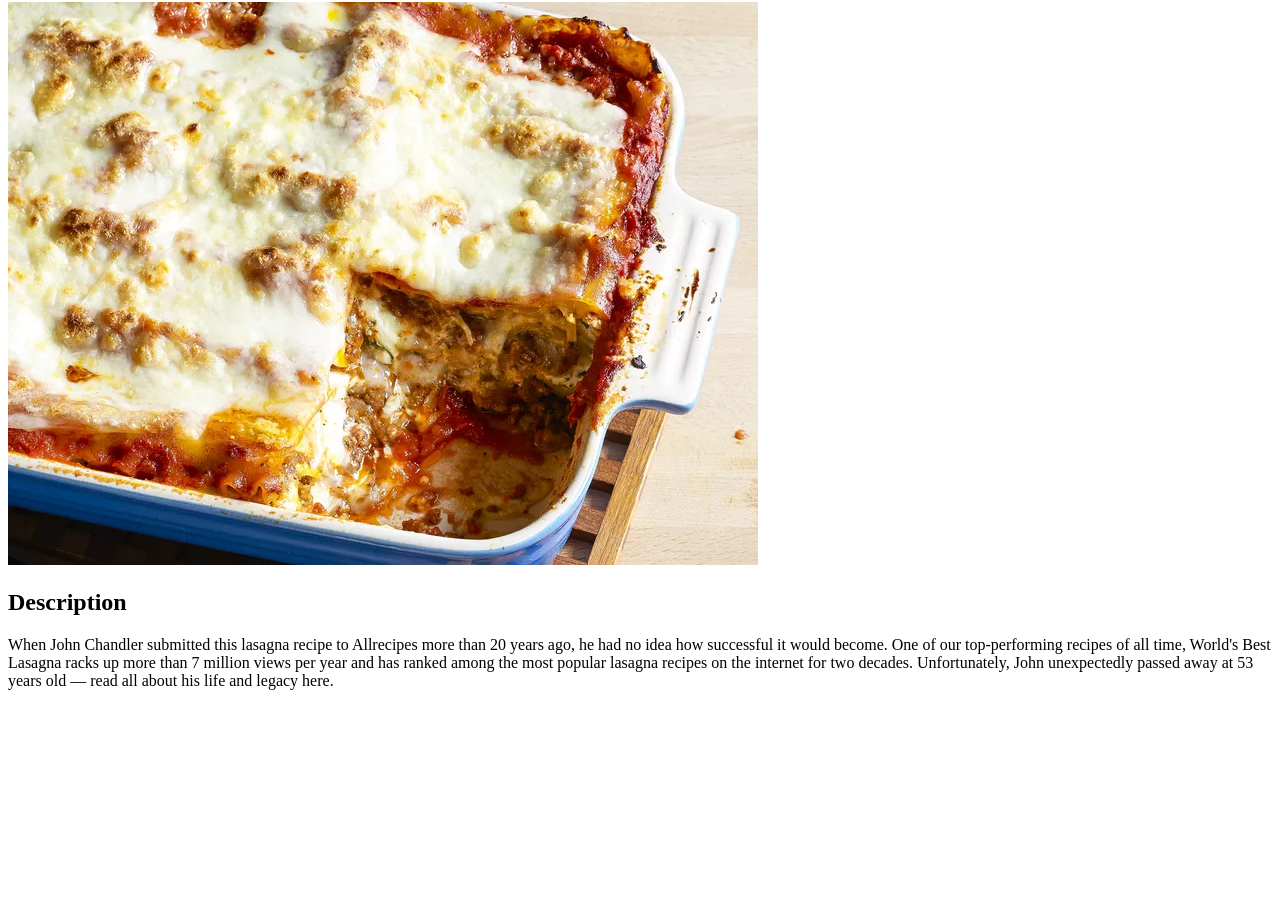
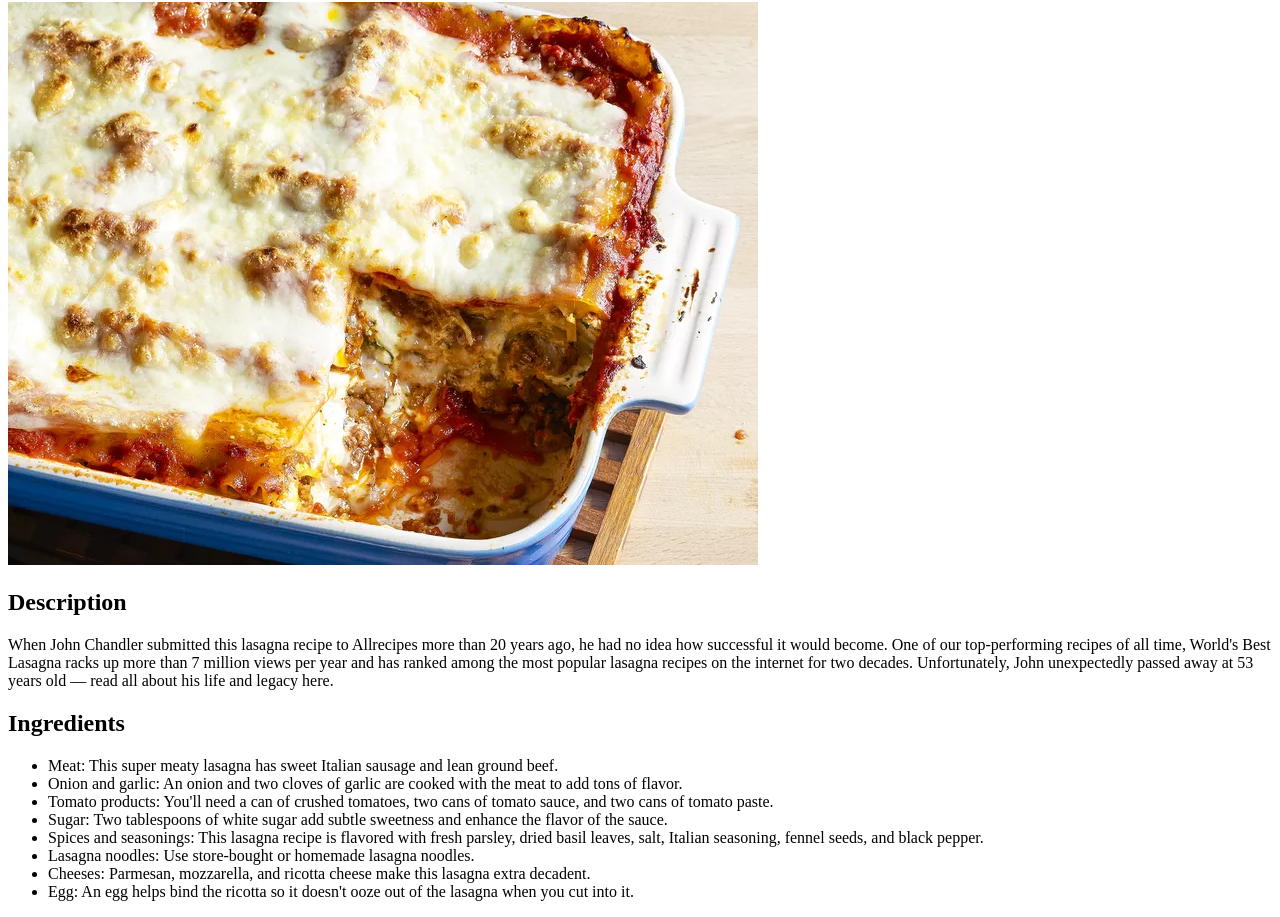
Before and after one commit to Lotheruu/odin-recipes2.0, a plain HTML site: page odin-recipes/lasagna.html in a window 1280 px wide. Shown: the part 78-995 px from the top of the page. Before the commit the page ends 800 px from the top, so only its background shows below. Drawn offline with Linux system fonts and the light colour scheme.

Commit message:
Add an unordered ingredients list

```diff
--- a/odin-recipes/lasagna.html
+++ b/odin-recipes/lasagna.html
@@ -10,5 +10,16 @@
         <img src="./Images/lasagna.jpg">
         <h2>Description</h2>
         <p>When John Chandler submitted this lasagna recipe to Allrecipes more than 20 years ago, he had no idea how successful it would become. One of our top-performing recipes of all time, World's Best Lasagna racks up more than 7 million views per year and has ranked among the most popular lasagna recipes on the internet for two decades. Unfortunately, John unexpectedly passed away at 53 years old — read all about his life and legacy here. </p>
-        </body>
+        <h2>Ingredients</h2>
+        <ul>
+            <li>Meat: This super meaty lasagna has sweet Italian sausage and lean ground beef.</li>
+            <li>Onion and garlic: An onion and two cloves of garlic are cooked with the meat to add tons of flavor.</li>
+            <li>Tomato products: You'll need a can of crushed tomatoes, two cans of tomato sauce, and two cans of tomato paste.</li>
+            <li>Sugar: Two tablespoons of white sugar add subtle sweetness and enhance the flavor of the sauce.</li>
+            <li>Spices and seasonings: This lasagna recipe is flavored with fresh parsley, dried basil leaves, salt, Italian seasoning, fennel seeds, and black pepper.</li>
+            <li>Lasagna noodles: Use store-bought or homemade lasagna noodles.</li>
+            <li>Cheeses: Parmesan, mozzarella, and ricotta cheese make this lasagna extra decadent.</li>
+            <li>Egg: An egg helps bind the ricotta so it doesn't ooze out of the lasagna when you cut into it.</li>
+        </ul>
+    </body>
 </html>
```
